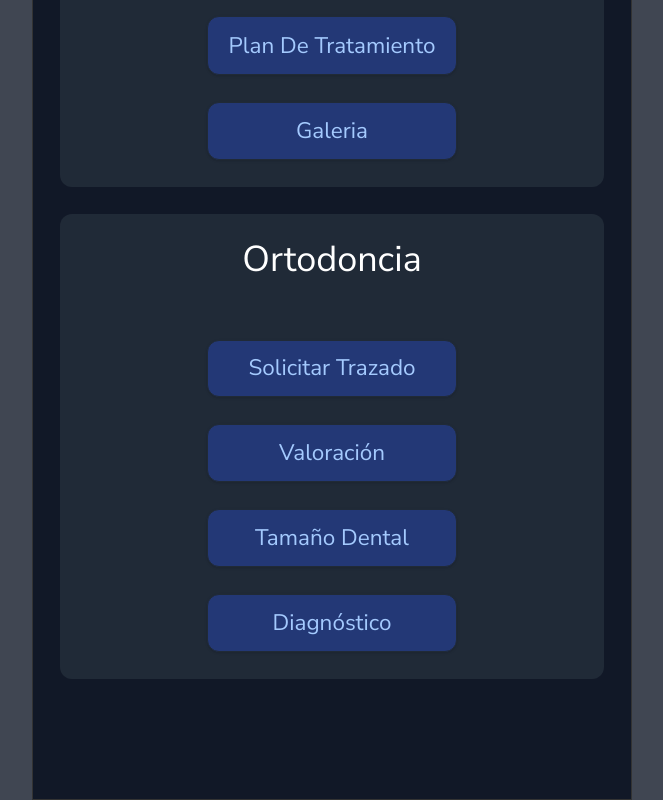
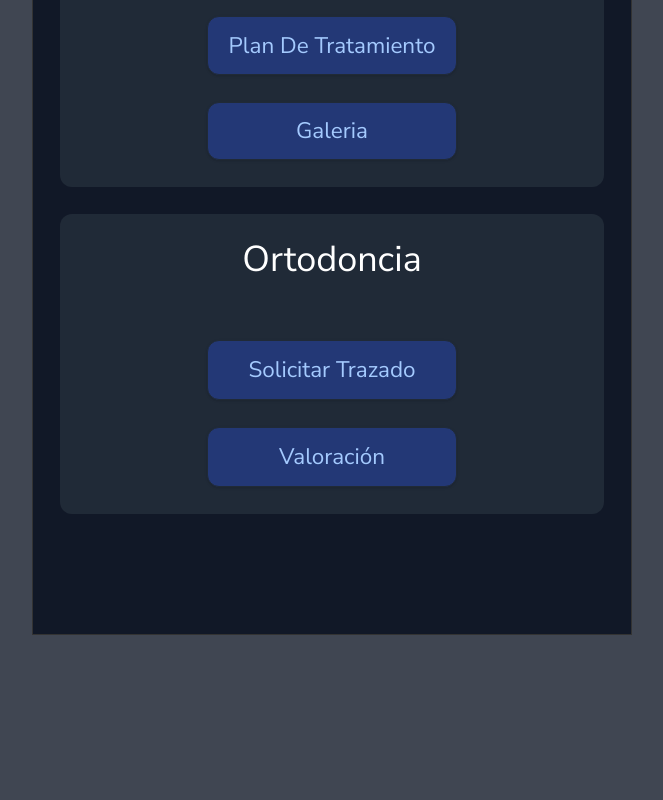
Before and after one commit to den-velez/orthodx, a Next.js app: page /patients/1 in a window 1280 px wide. Shown: the part 554-1354 px from the top of the page, without its empty margins (308-971 px from the left). After the commit the page ends 1189 px from the top, so only its background shows below. Built offline with nearby package versions, Linux system fonts and the light colour scheme; no server answers; the database is empty.

Commit message:
OD-35 hide buttons that need valoration first

```diff
--- a/src/app/patients/[id]/page.tsx
+++ b/src/app/patients/[id]/page.tsx
@@ -50,6 +50,8 @@ export default async function Patient({
 
   const drawRequested = patient.drawRequest?.status ? false : true;
 
+  const patientDiagnostic = patient.cephalometry ? true : false;
+
   return (
     <>
       {drawRequested && (
@@ -101,7 +103,7 @@ export default async function Patient({
           <h3 className='mb-[60px] text-h3 text-txtLight-100 text-center'>
             Ortodoncia
           </h3>
-          <div className='w-[250px] h-[312px] flex flex-col gap-6'>
+          <div className='w-[250px] grid grid-cols-1 auto-rows-[60px] gap-6'>
             {drawRequested && (
               <ButtonComponent
                 label='Solicitar Trazado'
@@ -118,6 +120,8 @@ export default async function Patient({
               anchor
               anchorUrl={links.cephalometry}
             />
+            {patientDiagnostic && (
+              <>
                 <ButtonComponent
                   label='Tamaño Dental'
                   variant='primary-dark'
@@ -132,6 +136,8 @@ export default async function Patient({
                   anchor
                   anchorUrl={links.diagnostic}
                 />
+              </>
+            )}
           </div>
         </section>
       </main>
```
Lines whose indentation alone changed are shown as unchanged.
